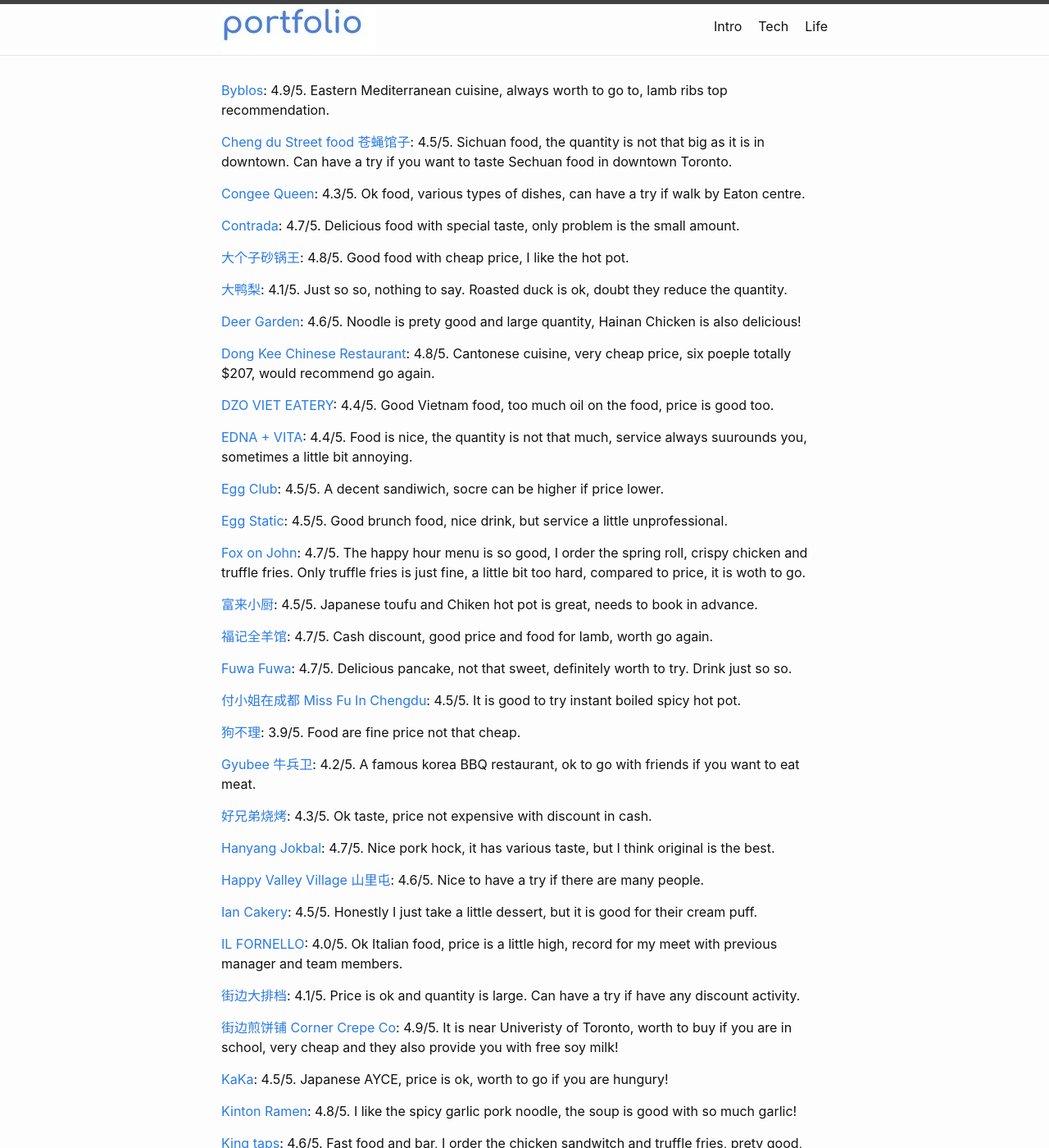
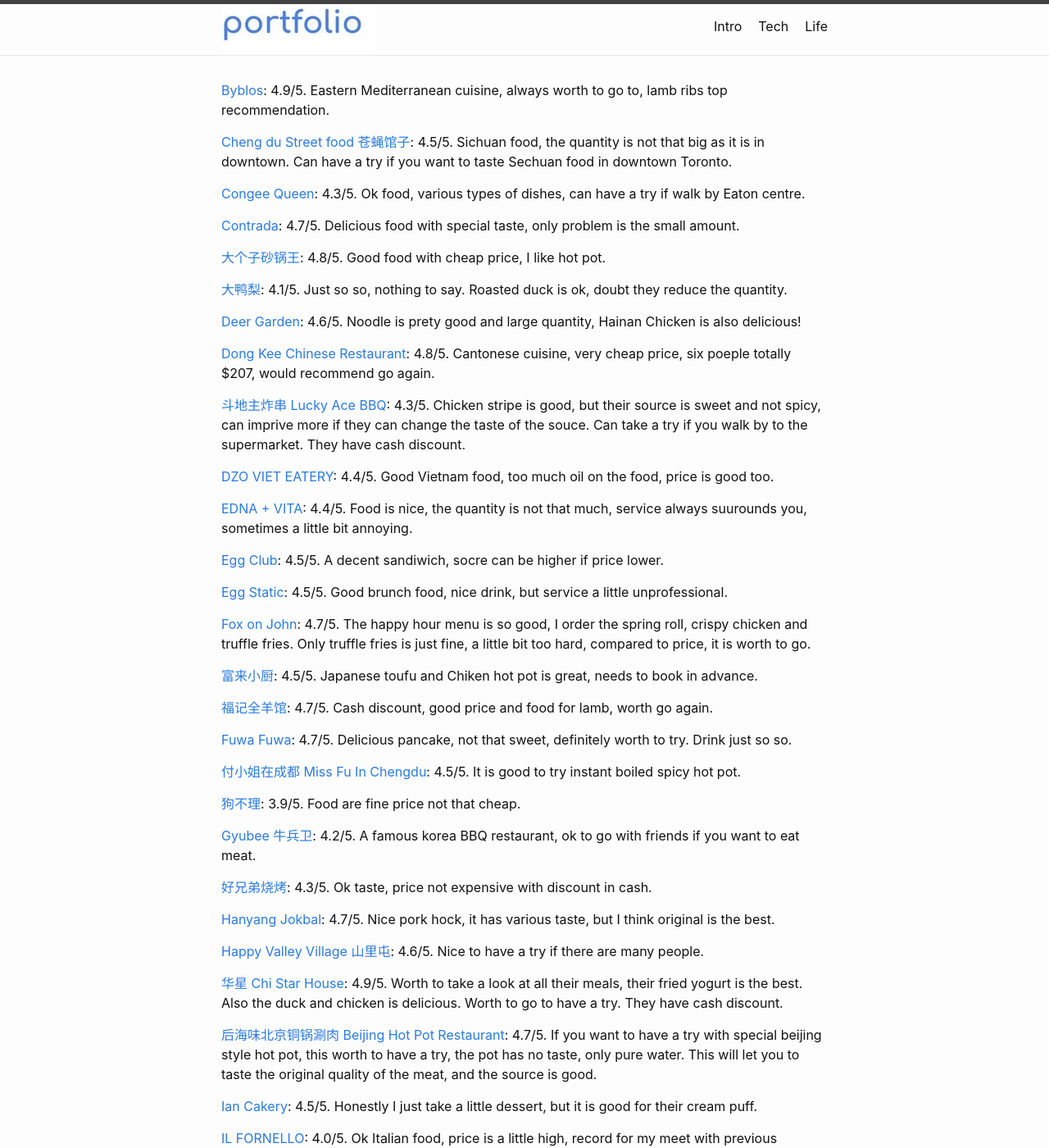
Before and after one commit to tangsiwei0831/portofolio, a Jekyll site: the page built from _Places/2022-07-11-Restaurants-01.md, in a window 1280 px wide and 1400 px high. Shown: the whole window at 82% size. Built offline with Jekyll 4.4.1, drawn with Linux system fonts in a browser that asks for light colours; some of the changed text lies outside the part shown.

Commit message:
add content

```diff
--- a/_Places/2022-07-11-Restaurants-01.md
+++ b/_Places/2022-07-11-Restaurants-01.md
@@ -14,13 +14,15 @@ order: 1
 
 [Contrada](https://www.contradarestaurant.com/): 4.7/5. Delicious food with special taste, only problem is the small amount.
 
-[大个子砂锅王](https://www.fantuanorder.com/local-life/zh-CN/merchant-reviews/store/pot-licious-stew--3ed9a1e4e9cdb95f86670b6594a75d96-CA): 4.8/5. Good food with cheap price, I like the hot pot.
+[大个子砂锅王](https://www.fantuanorder.com/local-life/zh-CN/merchant-reviews/store/pot-licious-stew--3ed9a1e4e9cdb95f86670b6594a75d96-CA): 4.8/5. Good food with cheap price, I like hot pot.
 
 [大鸭梨](https://places.singleplatform.com/dayali/menu?ref=google#menu_2368384): 4.1/5. Just so so, nothing to say. Roasted duck is ok, doubt they reduce the quantity.
 
 [Deer Garden](https://www.deergarden.net/): 4.6/5. Noodle is prety good and large quantity, Hainan Chicken is also delicious!
 
 [Dong Kee Chinese Restaurant](https://www.yelp.ca/biz/dong-kee-toronto): 4.8/5. Cantonese cuisine, very cheap price, six poeple totally $207, would recommend go again.
+
+[斗地主炸串 Lucky Ace BBQ](https://www.ubereats.com/ca/store/lucky-ace-bbq-%E6%96%97%E5%9C%B0%E4%B8%BB%E7%82%B8%E4%B8%B2/R-UNJVRrXR2k8t5GVzJW1A): 4.3/5. Chicken stripe is good, but their source is sweet and not spicy, can imprive more if they can change the taste of the souce. Can take a try if you walk by to the supermarket. They have cash discount.
 
 [DZO VIET EATERY](https://www.dzovieteatery.com/): 4.4/5. Good Vietnam food, too much oil on the food, price is good too.
 
@@ -30,7 +32,7 @@ order: 1
 
 [Egg Static](https://eggstatic.ca/home): 4.5/5. Good brunch food, nice drink, but service a little unprofessional.
 
-[Fox on John](https://www.foxonjohn.ca/): 4.7/5. The happy hour menu is so good, I order the spring roll, crispy chicken and truffle fries. Only truffle fries is just fine, a little bit too hard, compared to price, it is woth to go.
+[Fox on John](https://www.foxonjohn.ca/): 4.7/5. The happy hour menu is so good, I order the spring roll, crispy chicken and truffle fries. Only truffle fries is just fine, a little bit too hard, compared to price, it is worth to go.
 
 [富来小厨](https://www.facebook.com/sangsfood/?locale=zh_CN): 4.5/5. Japanese toufu and Chiken hot pot is great, needs to book in advance.
 
@@ -50,6 +52,11 @@ order: 1
 
 [Happy Valley Village 山里屯](https://www.instagram.com/happyvalleyvillage/?igshid=NDk2dHVtZGk2d2dq): 4.6/5. Nice to have a try if there are many people.
 
+[华星 Chi Star House](https://chistarhouse.urbaneater.ca/): 4.9/5. Worth to take a look at all their meals, their fried yogurt is the best. Also the duck and chicken is delicious. Worth to go to have a try. They have cash discount.
+
+[后海味北京铜锅涮肉 Beijing Hot Pot Restaurant](https://info.yorkbbs.ca/detail/pot/80dd7c7a-242f-49b7-b369-13d184329b2d):
+4.7/5. If you want to have a try with special beijing style hot pot, this worth to have a try, the pot has no taste, only pure water. This will let you to taste the original quality of the meat, and the source is good.
+
 [Ian Cakery](https://www.iancakery.ca/): 4.5/5. Honestly I just take a little dessert, but it is good for their cream puff.
 
 [IL FORNELLO](https://ilfornello.com/): 4.0/5. Ok Italian food, price is a little high, record for my meet with previous manager and team members.
@@ -68,9 +75,13 @@ order: 1
 
 [Koh Lipe](https://kohlipe.ca/): 4.9/5. Cheap price, declicious food, my favorite Thai food in Toronto.
 
+[Lao Lao Bar](https://laolaobar.com/): 4.6/5. Special south-east food, the quantity is not that large, considering the location, price is ok, can try if you live nearby, Their chicken plate is pretty good.
+
 [Lee](https://leerestaurant.com/): 4.3/5. Average price 100+, Singapore style slaw worth to try, other is also ok, worth to go for one time.
 
 [刘一手火锅](https://www.liuyishouna.com/): 4.2/5. Just so so for a hot pot, you can have a try at this restaurant, at least it is not bad.
+
+[摸鱼 More Fish Restaurant](https://order.mrsdigi.com/004113222710074/e4804258-52cf-5114-ac71-3ba9b390f94b#/store-home): 3.9/5. Price is a little expensive compared to quantity. Although their recommendation is fish, but the fish is not that good and it is more than $40 for a plate, way too expensive, not recommend.
 
 [麻布](https://mabugeneration.com)：4.0/5. Order the out for delivery food, quantity is small compared to previous one.
 
@@ -100,7 +111,7 @@ order: 1
 
 [Shoeless Joe's Sports Grill](https://shoelessjoes.ca/): 3.9/5. Typical America food, washroom smells bad.
 
-[松亭寿喜烧 Matsutei Sukiyaki](https://www.instagram.com/matsuteisukiyaki/): 4.4/5. Ok food, if you live in downtown and cannot go to Daimaru, this might be the choice.
+[松亭寿喜烧 Matsutei Sukiyaki](https://www.instagram.com/matsuteisukiyaki/): 4.3/5. Ok food, if you live in downtown and cannot go to Daimaru, this might be the choice.
 
 [Sun Chinese Cuisine 孙记兰州拉面](https://order.mealkeyway.com/customer/release/index?mid=31313976723430517a6b59556249366e772b646574513d3d#/main): 4.3/5. Ok noodle, worth to go if you live nearby.
 
@@ -110,9 +121,9 @@ order: 1
 
 [The Old Spaghetti Factory](https://oldspaghettifactory.ca/locations/toronto/): 4.1/5. Good price and location, close to union station, worth to go after work with colleagues.
 
-[西域食府](https://magicaltasteofchina.com/dt476): 4.3/5. XinJiang style food, ok for try, Lamb Pilaf my favourite.
+[西域食府](https://magicaltasteofchina.com/dt476): 4.4/5. XinJiang style food, ok for try, Lamb Pilaf my favourite.
 
-[先启半步颠](http://www.banbudian.com/): 4.5/5. Pre-made food, but the price is cheap, also they have cash discount. Can go if you have no other choice.
+[先启半步颠](http://www.banbudian.com/): 4.4/5. Pre-made food, but the price is cheap, also they have cash discount. Can go if you have no other choice.
 
 [xiangzi hotpot宽窄巷子](https://xiangzihotpot.com/): 4.1/5. Not too many types of food, not good service, pot-stewed meat and vegetables are ok.
 
```
Also changed, not shown: other parts of _Places/2022-07-11-Restaurants-01.md (+1 -1 lines), _Bugs/Apache Airflow.md (+5 -0 lines), _Bugs/GCP.md (+3 -1 lines), README.md.
